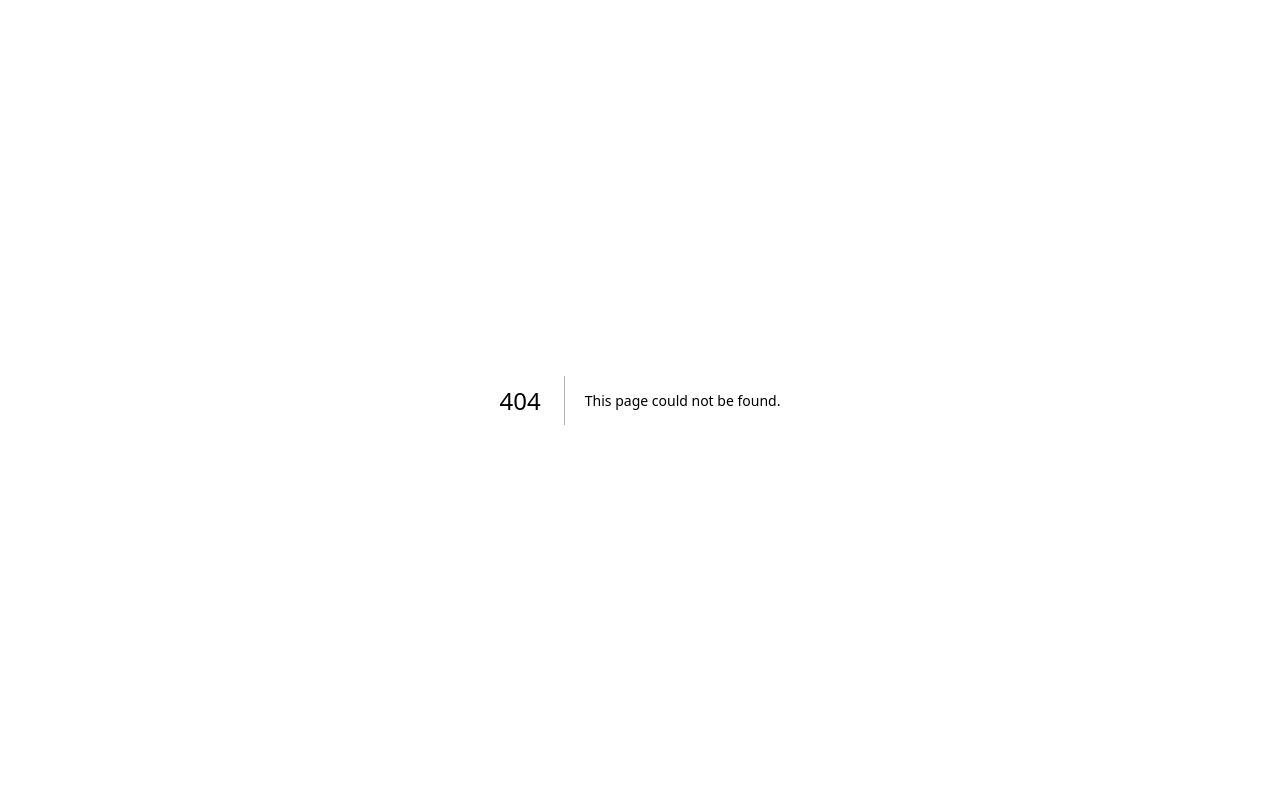
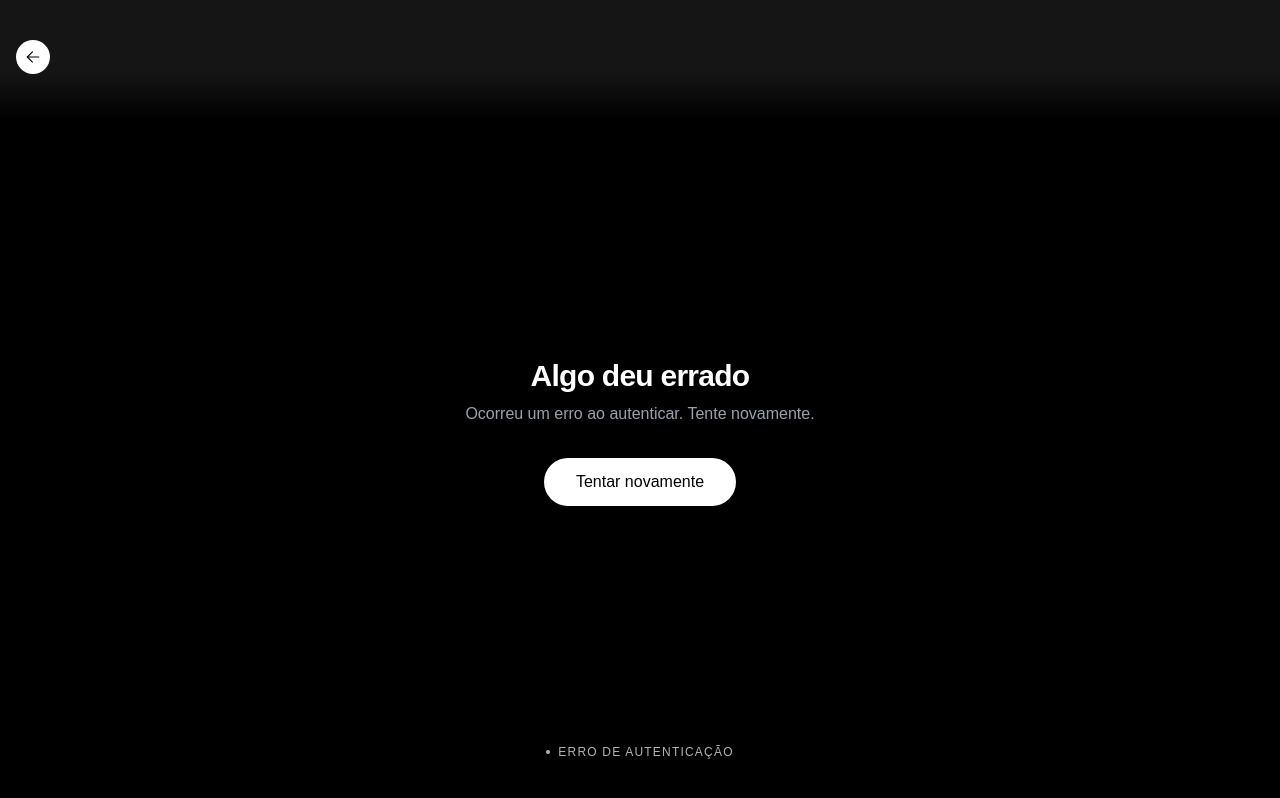
Before and after one commit to colligii/laco, a Next.js app: page /auth/error in a window 1280 px wide. Before the commit this address had no page. Built offline with nearby package versions, Linux system fonts and the light colour scheme.

Commit message:
add end migration

```diff
--- a/app/api/user/by-session-id/[id]/route.ts
+++ b/app/api/user/by-session-id/[id]/route.ts
@@ -14,9 +14,10 @@ export const GET = validateRequest(
             );
           }
 
-          const session = await prisma.session.findUnique({
+          const session = await prisma.session.findFirst({
             where: {
-                  id: params.id
+                id: params.id,
+                expires_at: { gt: new Date() }
             },
             include: {
                 user: true
--- /dev/null
+++ b/app/auth/error/page.tsx
@@ -0,0 +1,31 @@
+import Header from '@/app/components/header';
+import Link from 'next/link';
+
+export default function ErrorAuth() {
+    return (
+        <div className="h-screen flex flex-col items-center bg-black text-white">
+            <Header disableIcon={true} href="/login" />
+
+            <main className="flex-1 flex flex-col items-center justify-center px-4">
+                <div className="text-center mb-8">
+                    <h1 className="text-3xl font-bold tracking-tight">Algo deu errado</h1>
+                    <p className="text-gray-400 mt-2">Ocorreu um erro ao autenticar. Tente novamente.</p>
+                </div>
+
+                <Link
+                    href="/login"
+                    className="px-8 py-3 bg-white text-black font-medium rounded-full hover:bg-gray-200 transition-colors"
+                >
+                    Tentar novamente
+                </Link>
+            </main>
+
+            <footer className="pb-10">
+                <div className="flex items-center gap-2 opacity-70">
+                    <div className="w-1 h-1 bg-white rounded-full"></div>
+                    <span className="text-xs uppercase tracking-widest">Erro de autenticação</span>
+                </div>
+            </footer>
+        </div>
+    );
+}
--- a/app/auth/finish/route.ts
+++ b/app/auth/finish/route.ts
@@ -94,9 +94,13 @@ export async function GET(request: NextRequest) {
             return response;
         }
 
+        const expiresAt = new Date();
+        expiresAt.setDate(expiresAt.getDate() + 7);
+
         const session = await prisma.session.create({
             data: {
-                userId: user.id
+                userId: user.id,
+                expires_at: expiresAt
             }
         })
 
```
Also changed, not shown: 2 other files (tests, documents, lock files or other folders). Lines whose indentation alone changed are shown as unchanged.
